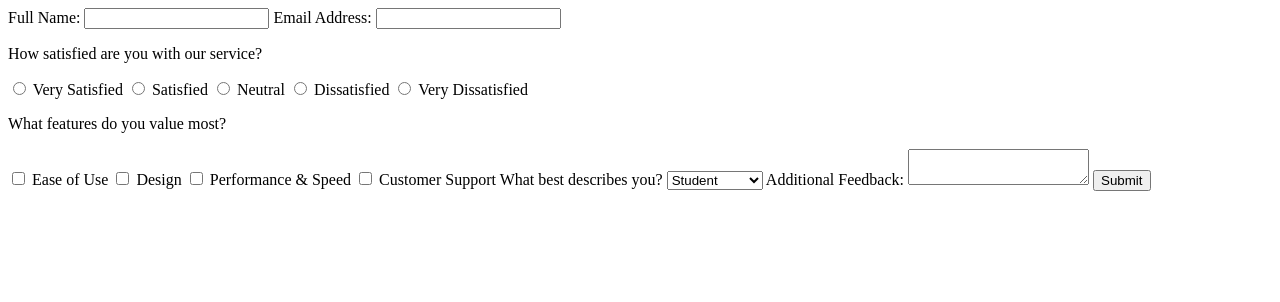
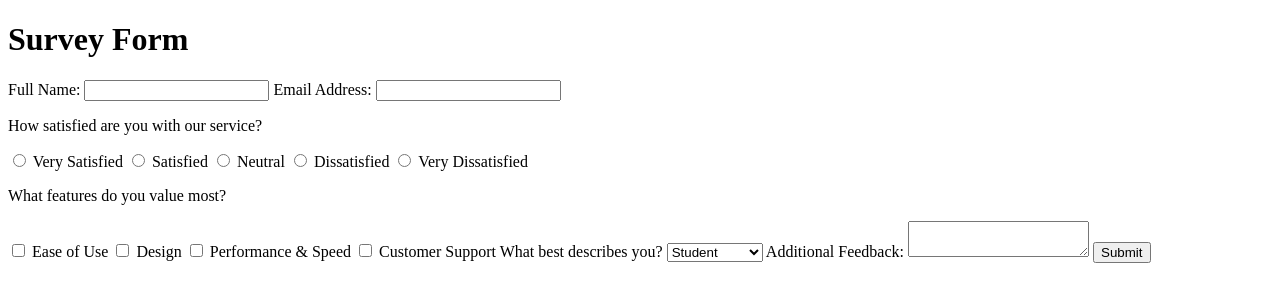
Before and after one commit to JosephNeilG/armada-activities, a plain HTML site: page html/05_joseph_gapuz_survey/survey_form.html in a window 1280 px wide. Drawn offline with Linux system fonts and the light colour scheme.

Commit message:
add header

```diff
--- a/html/05_joseph_gapuz_survey/survey_form.html
+++ b/html/05_joseph_gapuz_survey/survey_form.html
@@ -6,6 +6,10 @@
     <title>Survey Form</title>
 </head>
 <body>
+    <header>
+        <h1>Survey Form</h1>
+    </header>
+
     <form action="#" method="post">
         <!-- Full Name -->
         <label for="full-name">Full Name:</label>
```
